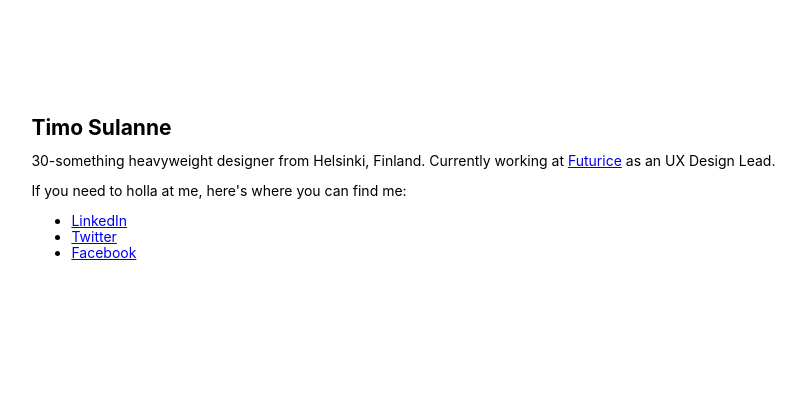
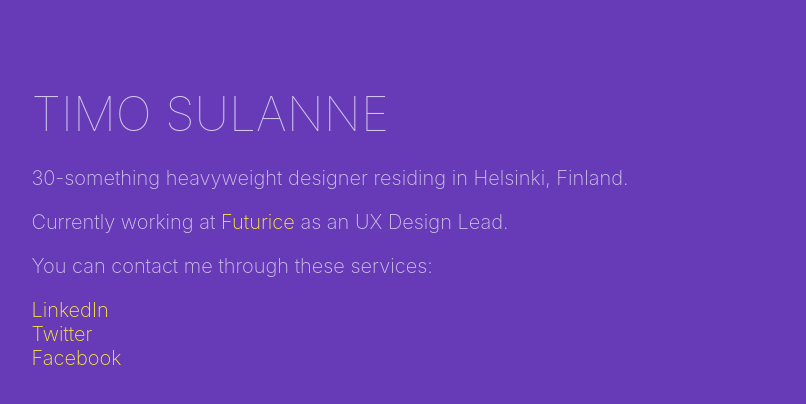
Before and after one commit to tsulanne/tsulanne.github.io, a plain HTML site: page index.html in a window 1280 px wide. Shown: the whole page, without its empty margins (71-877 px from the left). Drawn offline with Linux system fonts and the light colour scheme.

Commit message:
Better than default styles

```diff
--- a/css/screen.css
+++ b/css/screen.css
@@ -13,14 +13,43 @@ html {
 html, body {
 	margin: 0;
 	padding: 0;
+	width: 100%;
+	height: 100%;
+	background-color: #673AB7;
 }
 
 body{
 	font-family: -apple-system, BlinkMacSystemFont, "Segoe UI", "Roboto", "Oxygen", "Ubuntu", "Cantarell", "Fira Sans", "Droid Sans", "Helvetica Neue", sans-serif;
-	font-size: 1.4rem;
-	line-height: 1.6rem;
+	font-size: 2.0rem;
+	line-height: 2.4rem;
+	font-weight: 200;
+	color: #D1C4E9;
+}
+
+ul, ul li {
+	margin-right: 0;
+	margin-left: 0;
+	padding-right: 0;
+	padding-left: 0;
+	list-style: none;
+}
+
+a, a:visited, a:active, a:hover {
+	color: #FFEB3B;
+	text-decoration: none;
+}
+
+a:hover {
+	color: #FFF9C4;
 }
 
 article {
 	padding: 8%;
 }
+
+header h1 {
+	margin-top: 0;
+	font-size: 4.8rem;
+	font-weight: 100;
+	text-transform: uppercase;
+}
--- a/index.html
+++ b/index.html
@@ -16,10 +16,11 @@
 				<h1>Timo Sulanne</h1>
 			</header>
 			<main>
-				<p>30-something heavyweight designer from Helsinki, Finland. Currently working at <a href="http://futurice.com/" title="Futurice">Futurice</a> as an UX Design Lead.</p>
+				<p>30-something heavyweight designer residing in Helsinki, Finland.</p>
+				<p>Currently working at <a href="http://futurice.com/" title="Futurice">Futurice</a> as an UX Design Lead.</p>
 			</main>
 			<footer>
-				<p>If you need to holla at me, here's where you can find me:</p>
+				<p>You can contact me through these services:</p>
 				<ul>
 					<li><a href="http://linkedin.com/in/tsulanne" title="LinkedIn">LinkedIn</a></li>
 					<li><a href="http://twitter.com/tsulanne" title="Twitter">Twitter</a></li>
```
Also changed, not shown: images/background.jpg (added).
